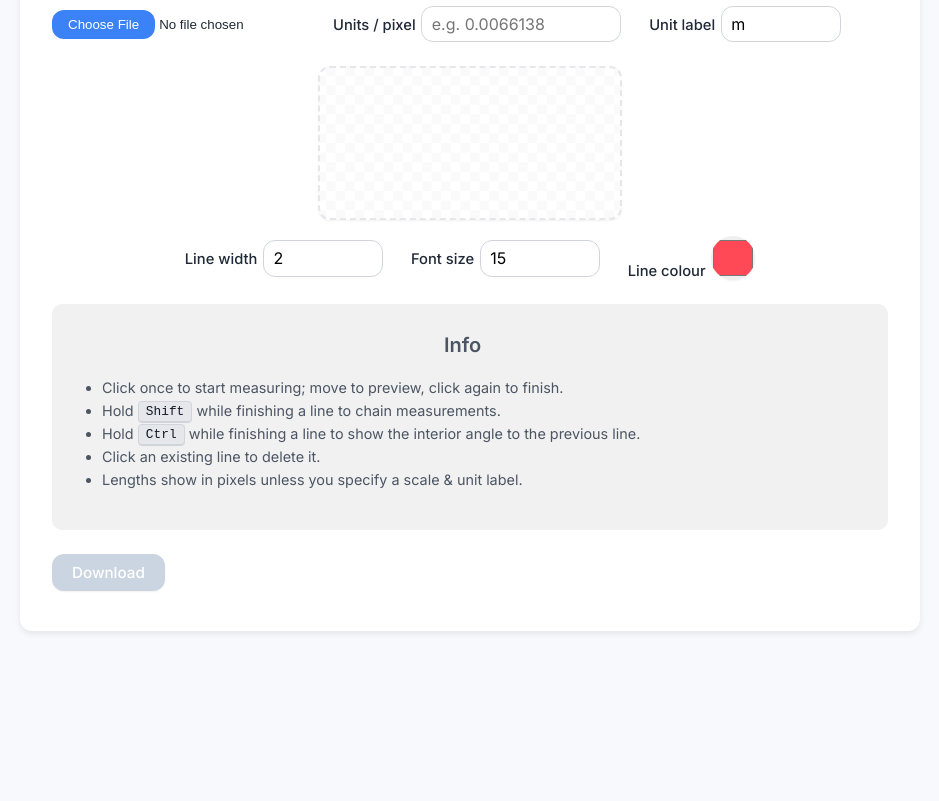
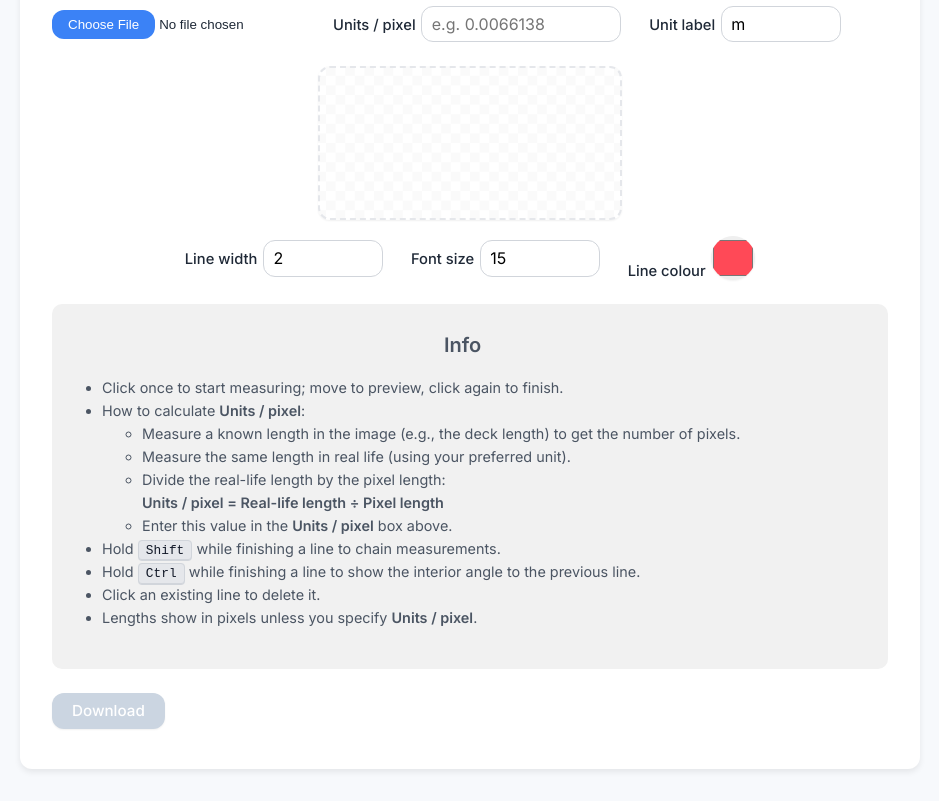
Before and after one commit to TheoGibbons/image-measurer, a plain HTML site: page index.html in a window 1280 px wide. Shown: the part 130-931 px from the top of the page, without its empty margins (170-1109 px from the left). Before the commit the page ends 832 px from the top, so only its background shows below. Drawn offline with Linux system fonts and the light colour scheme.

Commit message:
Update info with how to calculate Units/pixel

```diff
--- a/index.html
+++ b/index.html
@@ -106,10 +106,18 @@
         <h1>Info</h1>
         <ul>
             <li>Click once to start measuring; move to preview, click again to finish.</li>
+            <li>How to calculate <strong>Units / pixel</strong>:
+                <ul>
+                    <li>Measure a known length in the image (e.g., the deck length) to get the number of pixels.</li>
+                    <li>Measure the same length in real life (using your preferred unit).</li>
+                    <li>Divide the real-life length by the pixel length: <br><strong>Units / pixel = Real-life length ÷ Pixel length</strong></li>
+                    <li>Enter this value in the <strong>Units / pixel</strong> box above.</li>
+                </ul>
+            </li>
             <li>Hold <kbd>Shift</kbd> while finishing a line to chain measurements.</li>
             <li>Hold <kbd>Ctrl</kbd> while finishing a line to show the interior angle to the previous line.</li>
             <li>Click an existing line to delete it.</li>
-            <li>Lengths show in pixels unless you specify a scale &amp; unit label.</li>
+            <li>Lengths show in pixels unless you specify <strong>Units / pixel</strong>.</li>
         </ul>
     </div>
 
```
